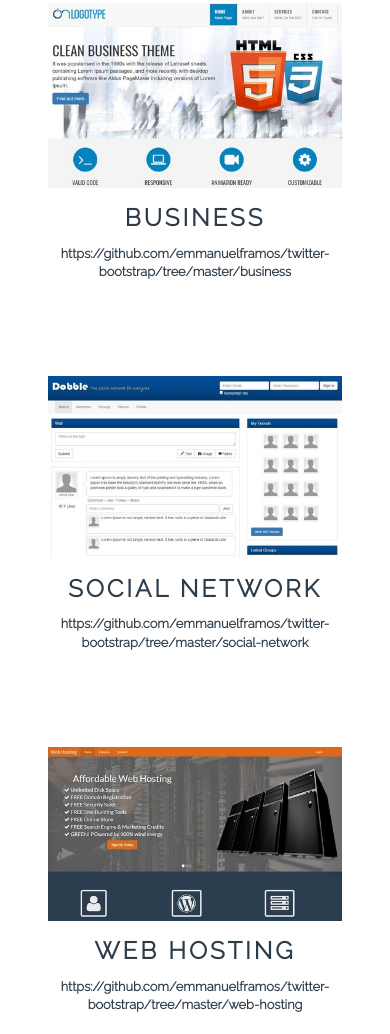
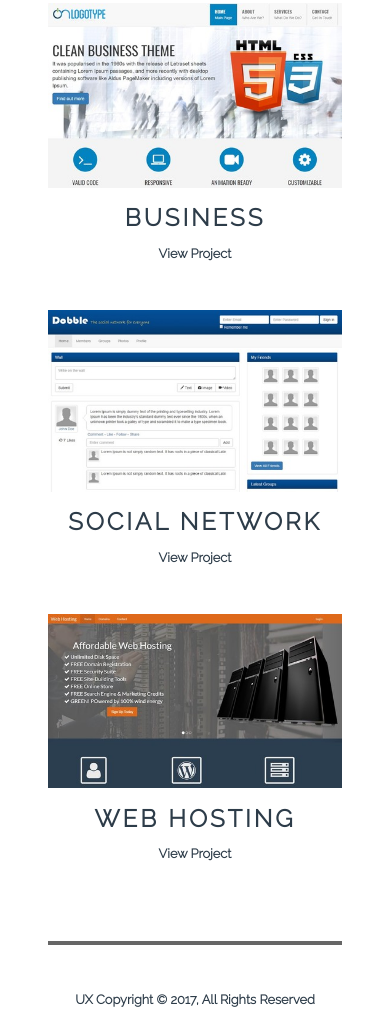
Before and after one commit to emmanuelframos-zz/udacity-nanodegree-portfolio, a plain HTML site: page index.html in a window 390 px wide. Shown: the part 759-1793 px from the top of the page. Drawn offline with Linux system fonts and the light colour scheme.

Commit message:
Removing github link for description

```diff
--- a/css/style.css
+++ b/css/style.css
@@ -164,10 +164,10 @@ footer{
     }
 
     .job-2{
-        margin: 6em 0 0 0;
+        margin: 3em 0 0 0;
     }
 
     .job-3{
-        margin: 6em 0 3em 0;
+        margin: 3em 0 3em 0;
     }
  }
--- a/index.html
+++ b/index.html
@@ -44,7 +44,7 @@
                     </div>
                     <div class="job-1-text">
                         <p>BUSINESS</p>
-                        <a href="https://github.com/emmanuelframos/twitter-bootstrap/tree/master/business">https://github.com/emmanuelframos/twitter-bootstrap/tree/master/business</a>
+                        <a href="https://github.com/emmanuelframos/twitter-bootstrap/tree/master/business">View Project</a>
                     </div>
                 </div>
                 <div class="job-2">
@@ -53,7 +53,7 @@
                     </div>
                     <div class="job-2-text">
                         <p>SOCIAL NETWORK</p>
-                        <a href="https://github.com/emmanuelframos/twitter-bootstrap/tree/master/social-network">https://github.com/emmanuelframos/twitter-bootstrap/tree/master/social-network</a>
+                        <a href="https://github.com/emmanuelframos/twitter-bootstrap/tree/master/social-network">View Project</a>
                     </div>
                 </div>
                 <div class="job-3">
@@ -62,7 +62,7 @@
                     </div>
                     <div class="job-3-text">
                         <p>WEB HOSTING</p>
-                        <a href="https://github.com/emmanuelframos/twitter-bootstrap/tree/master/web-hosting">https://github.com/emmanuelframos/twitter-bootstrap/tree/master/web-hosting</a>
+                        <a href="https://github.com/emmanuelframos/twitter-bootstrap/tree/master/web-hosting">View Project</a>
                     </div>
                 </div>
             </section>
```
